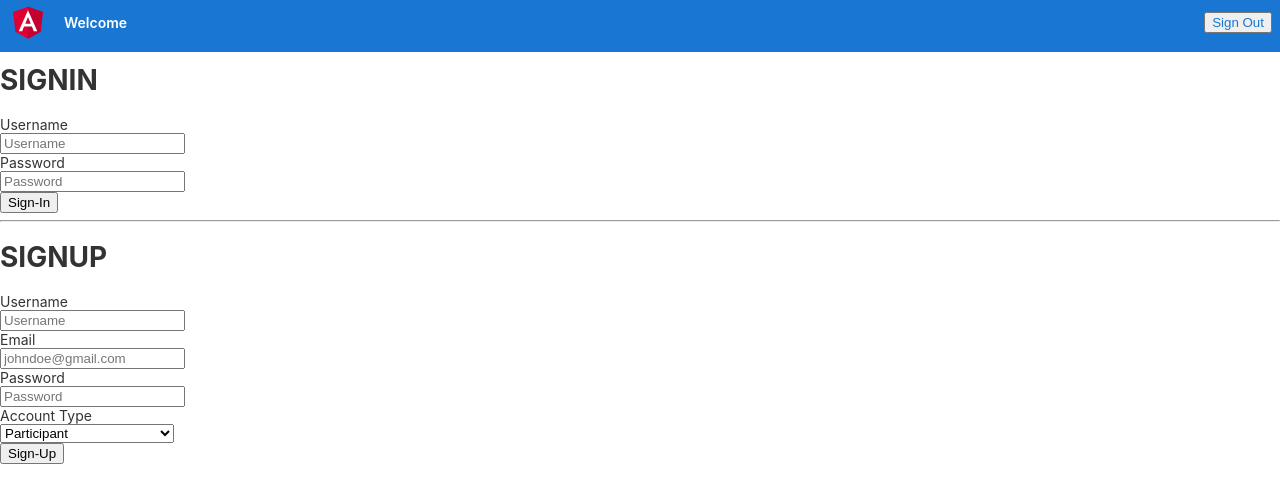
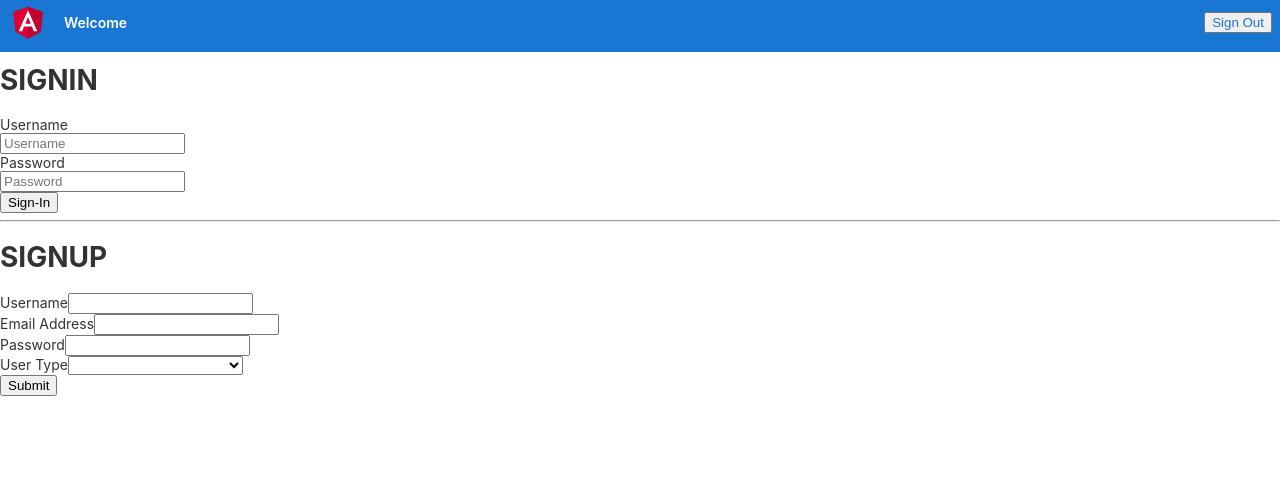
Before and after one commit to jmelegrito/tournament-planner, an Angular app: page /login in a window 1280 px wide. Shown: the top 502 px of the page. Built offline with nearby package versions, Linux system fonts and the light colour scheme.

Commit message:
added create tournament form, fixed signup form

```diff
--- a/package.json
+++ b/package.json
@@ -24,6 +24,7 @@
     "body-parser": "^1.19.0",
     "cookie-parser": "^1.4.4",
     "cookie-session": "^1.4.0",
+    "cors": "^2.8.5",
     "express": "^4.17.1",
     "express-session": "^1.17.0",
     "hammerjs": "^2.0.8",
--- a/src/app/app.module.ts
+++ b/src/app/app.module.ts
@@ -10,6 +10,7 @@ import { LoginComponent } from './login/login.component';
 import { HomeComponent } from './home/home.component';
 import { SignUpFormComponent } from './signUpForm/signUpForm.component';
 import { SignInFormComponent } from './signInForm/signInForm.component';
+import { CreateTournamentFormComponent } from './create-tournament-form/create-tournament-form.component';
 
 @NgModule({
   declarations: [
@@ -17,7 +18,8 @@ import { SignInFormComponent } from './signInForm/signInForm.component';
     LoginComponent,
     HomeComponent,
     SignUpFormComponent,
-    SignInFormComponent
+    SignInFormComponent,
+    CreateTournamentFormComponent
   ],
   imports: [
     BrowserModule,
--- /dev/null
+++ b/src/app/create-tournament-form/create-tournament-form.component.html
@@ -0,0 +1,59 @@
+<div class="submit-form">
+    <div *ngIf="!submitted">
+      <div class="form-group">
+        <label for="name">Tournament Name</label>
+        <input
+          type="text"
+          class="form-control"
+          id="name"
+          required
+          [(ngModel)]="tournament.name"
+          name="name"
+        />
+      </div>
+
+      <div class="form-group">
+        <label for="description">Description</label>
+        <input
+          class="form-control"
+          id="description"
+          required
+          [(ngModel)]="tournament.description"
+          name="description"
+        />
+      </div>
+
+      <div class="form-group">
+        <label for="contact">Contact Email</label>
+        <input
+          class="form-control"
+          id="contact"
+          required
+          [(ngModel)]="tournament.contact"
+          name="contact"
+          type="email"
+        />
+      </div>
+      <div class="form-group">
+          <label for="type">Tournament Type</label>
+          <select
+            class="form-control"
+            id="type"
+            required
+            [(ngModel)]="tournament.type"
+            name="type">
+                <option disabled>Select a Tournament Type</option>
+                <option value="single-elimination">Single Elimination</option>
+                <option value="double-elimination">Double Elimination</option>
+                <option value="round-robin">Round Robin</option>
+        </select>
+      </div>
+
+      <button (click)="saveTournament()" class="btn btn-success">Submit</button>
+    </div>
+
+    <div *ngIf="submitted">
+      <h4>You submitted successfully!</h4>
+      <button class="btn btn-success" (click)="newTournament()">Add</button>
+    </div>
+  </div>
--- /dev/null
+++ b/src/app/create-tournament-form/create-tournament-form.component.ts
@@ -0,0 +1,51 @@
+import { Component, OnInit } from '@angular/core';
+import { TournamentService } from '../tournament.service'
+
+@Component({
+  selector: 'app-create-tournament-form',
+  templateUrl: './create-tournament-form.component.html',
+  styleUrls: ['./create-tournament-form.component.css']
+})
+export class CreateTournamentFormComponent implements OnInit {
+  tournament = {
+    name: '',
+    description: '',
+    contact: '',
+    type: '',
+    created: false
+  };
+  submitted = false;
+
+  constructor(private tournamentService: TournamentService) { }
+
+  ngOnInit() {
+  }
+
+  saveTournament() {
+    const data = {
+      name: this.tournament.name,
+      description: this.tournament.description,
+      contact: this.tournament.contact,
+      type: this.tournament.type
+    }
+
+    this.tournamentService.create(data)
+        .subscribe(
+          response => {
+            console.log(response);
+          });
+    this.submitted = true;
+  }
+
+  newTournament() {
+    this.submitted = false;
+    this.tournament = {
+      name: '',
+      description: '',
+      contact: '',
+      type: '',
+      created: false
+    };
+  }
+
+}
--- a/src/app/home/home.component.html
+++ b/src/app/home/home.component.html
@@ -1 +1 @@
-<p>home works!</p>
+<app-create-tournament-form></app-create-tournament-form>
--- a/src/app/login/login.component.ts
+++ b/src/app/login/login.component.ts
@@ -1,5 +1,4 @@
 import { Component, OnInit } from '@angular/core';
-import { SignInFormComponent } from '../signInForm/signInForm.component'
 
 @Component({
   selector: 'app-login',
--- a/src/app/signUpForm/signUpForm.component.html
+++ b/src/app/signUpForm/signUpForm.component.html
@@ -1,5 +1,67 @@
 <h1>SIGNUP</h1>
-<div>
+<div class="submit-form">
+    <div *ngIf="!submitted">
+      <div class="form-group">
+        <label for="userName">Username</label>
+        <input
+          type="text"
+          class="form-control"
+          id="signUpUserName"
+          required
+          [(ngModel)]="user.userName"
+          name="userName"
+        />
+      </div>
+
+      <div class="form-group">
+        <label for="email">Email Address</label>
+        <input
+          class="form-control"
+          id="emailAddress"
+          required
+          [(ngModel)]="user.emailAddress"
+          name="emailAddress"
+          type="email"
+        />
+      </div>
+
+      <div class="form-group">
+        <label for="password">Password</label>
+        <input
+          class="form-control"
+          id="signUpPassword"
+          required
+          [(ngModel)]="user.password"
+          name="password"
+        />
+      </div>
+      <div class="form-group">
+          <label for="type">User Type</label>
+          <select
+            class="form-control"
+            id="userType"
+            required
+            [(ngModel)]="user.userType"
+            name="userType">
+                <option disabled>Select Your Account Type</option>
+                <option value="participant">Participant</option>
+                <option value="Organizer">Organizer</option>
+        </select>
+      </div>
+
+      <button (click)="signUpUser()" class="btn btn-success">Submit</button>
+    </div>
+
+    <div *ngIf="submitted">
+      <h4>You registered successfully!</h4>
+      <button class="btn btn-success" (click)="newUser()">Add</button>
+    </div>
+  </div>
+
+
+
+
+<!-- <div>
     <form action="http://localhost:3000/sign-up" method="post">
         <div class="form-group row">
             <label for="colFormLabel" class="col-sm-2 col-form-label">Username</label>
@@ -36,4 +98,4 @@
             </div>
         </div>
     </form>
-</div>
+</div> -->
--- a/src/app/signUpForm/signUpForm.component.ts
+++ b/src/app/signUpForm/signUpForm.component.ts
@@ -1,4 +1,6 @@
 import { Component, OnInit } from '@angular/core';
+import { TournamentService } from '../tournament.service'
+import { Router } from '@angular/router'
 
 @Component({
   selector: 'app-signUpForm',
@@ -6,10 +8,43 @@ import { Component, OnInit } from '@angular/core';
   styleUrls: ['./signUpForm.component.css']
 })
 export class SignUpFormComponent implements OnInit {
+  user = {
+    userName: '',
+    emailAddress: '',
+    password: '',
+    userType: '',
+    created: false
+  };
+  submitted = false;
 
-  constructor() { }
+  constructor(private tournamentService: TournamentService, private router: Router) { }
 
   ngOnInit() {
   }
 
+  signUpUser() {
+    const data = {
+      userName: this.user.userName,
+      emailAddress: this.user.emailAddress,
+      password: this.user.password,
+      userType: this.user.userType
+    }
+    this.tournamentService.signUp(data)
+        .subscribe(
+          response => {
+            this.router.navigate([response])
+          });
+    this.submitted = true;
+  }
+
+  newUser() {
+    this.submitted = false;
+    this.user = {
+      userName: '',
+      emailAddress: '',
+      password: '',
+      userType: '',
+      created: false
+    };
+  }
 }
--- a/src/app/tournament.service.ts
+++ b/src/app/tournament.service.ts
@@ -1,7 +1,7 @@
 import { Injectable } from '@angular/core';
 import { HttpClient } from '@angular/common/http';
 
-const baseUrl = 'http://localhost:3000/';
+const baseUrl = 'http://localhost:3000';
 
 @Injectable({
   providedIn: 'root'
@@ -30,4 +30,16 @@ export class TournamentService {
     return this.http.delete(`${baseUrl}/${id}`);
   }
 
+  signUp(data) {
+    return this.http.post(`${baseUrl}/sign-up`, data, {responseType: 'text'})
+  }
+
+  signIn(data) {
+    return this.http.post(`${baseUrl}/sign-in`, data, {responseType: 'text'})
+  }
+
+  signOut() {
+    return this.http.get(`${baseUrl}/sign-out`, {responseType: 'text'})
+  }
+
 }
```
Also changed, not shown: src/server/server.js (+12 -25 lines), src/app/create-tournament-form/create-tournament-form.component.css (added), 2 other files (tests, documents, lock files or other folders).
